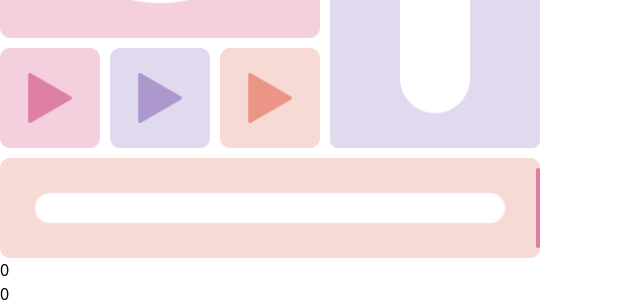
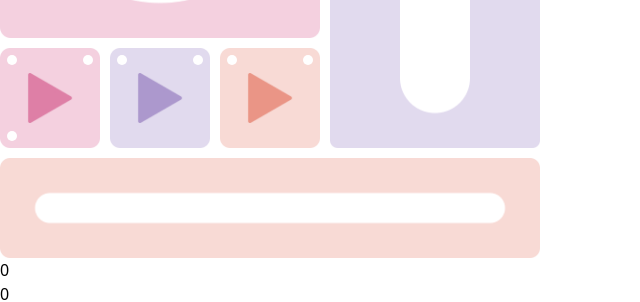
Before and after one commit to kaiiy/stud.io, a Nuxt app: page / in a window 1280 px wide. Shown: the part 282-584 px from the top of the page, without its empty margins (0-640 px from the left). Built offline with nearby package versions, Linux system fonts and the light colour scheme.

Commit message:
feat: add next btn light

```diff
--- a/assets/ts/parts/def-size.ts
+++ b/assets/ts/parts/def-size.ts
@@ -32,6 +32,10 @@ export const CIRCLE_MOD_SIZE = {
     SM_RADIUS: 0.075,
     LG_RADIUS: 0.15,
   },
+  LIGHT: {
+    MARGIN: 0.07,
+    RADIUS: 0.1 / 2,
+  },
 };
 
 export const LONG_MOD_SIZE = {
--- a/assets/ts/parts/get-size.ts
+++ b/assets/ts/parts/get-size.ts
@@ -34,6 +34,10 @@ export const getCircleHvSize = (baseSize: number) => ({
     CIRCLE_MOD_SIZE.HV.SM_RADIUS + CIRCLE_MOD_SIZE.HV.BONE,
     baseSize
   ),
+});
+export const circleLightSize = (baseSize: number) => ({
+  radius: getActualSize(CIRCLE_MOD_SIZE.LIGHT.RADIUS, baseSize),
+  margin: getActualSize(CIRCLE_MOD_SIZE.LIGHT.MARGIN, baseSize),
 });
 
 // middle
--- a/assets/ts/style/to-px.ts
+++ b/assets/ts/style/to-px.ts
@@ -8,12 +8,17 @@ export const widthPx = (value: number) => ({ width: toPx(value) });
 export const topPx = (value: number) => ({ top: toPx(value) });
 export const bottomPx = (value: number) => ({ bottom: toPx(value) });
 export const leftPx = (value: number) => ({ left: toPx(value) });
+export const rightPx = (value: number) => ({ right: toPx(value) });
 
 // margin
 export const marginRightPx = (value: number) => ({ marginRight: toPx(value) });
 export const marginBottomPx = (value: number) => ({
   marginBottom: toPx(value),
 });
+export const marginTopPx = (value: number) => ({ marginTop: toPx(value) });
+export const marginLeftPx = (value: number) => ({
+  marginLeft: toPx(value),
+});
 
 // gap
 export const gapPx = (value: number) => ({ gap: toPx(value) });
--- a/components/module/long/index.vue
+++ b/components/module/long/index.vue
@@ -48,11 +48,11 @@ const liquidWidth = getLiquidSize(modInnerWidth, props.liquidRate)
     </div>
 
     <!-- light  -->
-    <img v-show="showCircleLight" class="comp-default z-30" :style="{
+    <!-- <img v-show="showCircleLight" class="comp-default z-30" :style="{
       ...heightPx(lightHeight), ...topPx(lightTop), ...leftPx(lightLeft)
     }" src="@/assets/img/parts/long-light-circle.png" />
     <img v-show="showMiddleLight" class="comp-default z-30" :style="{
       ...heightPx(lightHeight), ...topPx(lightTop), ...leftPx(lightLeft)
-    }" src="@/assets/img/parts/long-light-middle.png" />
+    }" src="@/assets/img/parts/long-light-middle.png" /> -->
   </div>
 </template>
--- a/components/module/next/circle-btn.vue
+++ b/components/module/next/circle-btn.vue
@@ -1,6 +1,7 @@
 <script setup lang="ts">
-import { getNextModSize } from "@/assets/ts/parts/get-size"
-import { heightPx } from "assets/ts/style/to-px"
+import { getNextModSize, circleLightSize } from "@/assets/ts/parts/get-size"
+import { heightPx, topPx, leftPx, rightPx, bottomPx } from "assets/ts/style/to-px"
+import Circle from "@/components/shapes/circle.vue"
 
 type Props = {
   baseSize: number,
@@ -12,10 +13,25 @@ const {
   height: modHeight,
 } = getNextModSize(props.baseSize)
 
+const {
+  margin: lightMargin, radius: lightRadius
+} = circleLightSize(props.baseSize)
 </script>
 
 <template>
-  <img @click="handleClick()" class="cursor-pointer col-span-1 row-span-1" :style="{
-    ...heightPx(modHeight)
-  }" src="@/assets/img/parts/circle-btn.png" />
+  <div class="relative col-span-1 row-span-1">
+    <img @click="handleClick()" class="absolute cursor-pointer" :style="{
+      ...heightPx(modHeight)
+    }" src="@/assets/img/parts/circle-btn.png" />
+
+    <Circle class="absolute" color="white" :radius="lightRadius" :style="{
+      ...topPx(lightMargin), ...leftPx(lightMargin)
+    }" />
+    <Circle class="absolute" color="white" :radius="lightRadius" :style="{
+      ...topPx(lightMargin), ...rightPx(lightMargin)
+    }" />
+    <Circle class="absolute" color="white" :radius="lightRadius" :style="{
+      ...bottomPx(lightMargin), ...leftPx(lightMargin)
+    }" />
+  </div>
 </template>
--- a/components/module/next/long-btn.vue
+++ b/components/module/next/long-btn.vue
@@ -1,6 +1,7 @@
 <script setup lang="ts">
-import { getNextModSize } from "@/assets/ts/parts/get-size"
-import { heightPx } from "assets/ts/style/to-px"
+import { getNextModSize, circleLightSize } from "@/assets/ts/parts/get-size"
+import { heightPx, topPx, leftPx, rightPx, bottomPx } from "assets/ts/style/to-px"
+import Circle from "@/components/shapes/circle.vue"
 
 type Props = {
   baseSize: number,
@@ -12,10 +13,22 @@ const {
   height: modHeight,
 } = getNextModSize(props.baseSize)
 
+const {
+  margin: lightMargin, radius: lightRadius
+} = circleLightSize(props.baseSize)
 </script>
 
 <template>
-  <img @click="handleClick()" class="cursor-pointer col-span-1 row-span-1" :style="{
-    ...heightPx(modHeight)
-  }" src="@/assets/img/parts/long-btn.png" />
+  <div class="relative col-span-1 row-span-1">
+    <img @click="handleClick()" class="absolute cursor-pointer" :style="{
+      ...heightPx(modHeight)
+    }" src="@/assets/img/parts/long-btn.png" />
+
+    <Circle class="absolute" color="white" :radius="lightRadius" :style="{
+      ...topPx(lightMargin), ...leftPx(lightMargin)
+    }" />
+    <Circle class="absolute" color="white" :radius="lightRadius" :style="{
+      ...topPx(lightMargin), ...rightPx(lightMargin)
+    }" />
+  </div>
 </template>
--- a/components/module/next/middle-btn.vue
+++ b/components/module/next/middle-btn.vue
@@ -1,6 +1,7 @@
 <script setup lang="ts">
-import { getNextModSize } from "@/assets/ts/parts/get-size"
-import { heightPx } from "assets/ts/style/to-px"
+import { getNextModSize, circleLightSize } from "@/assets/ts/parts/get-size"
+import { heightPx, topPx, leftPx, rightPx, bottomPx } from "assets/ts/style/to-px"
+import Circle from "@/components/shapes/circle.vue"
 
 type Props = {
   baseSize: number,
@@ -12,10 +13,22 @@ const {
   height: modHeight,
 } = getNextModSize(props.baseSize)
 
+const {
+  margin: lightMargin, radius: lightRadius
+} = circleLightSize(props.baseSize)
 </script>
 
 <template>
-  <img @click="handleClick()" class="cursor-pointer col-span-1 row-span-1" :style="{
-    ...heightPx(modHeight)
-  }" src="@/assets/img/parts/middle-btn.png" />
+  <div class="relative col-span-1 row-span-1">
+    <img @click="handleClick()" class="absolute cursor-pointer" :style="{
+      ...heightPx(modHeight)
+    }" src="@/assets/img/parts/middle-btn.png" />
+
+    <Circle class="absolute" color="white" :radius="lightRadius" :style="{
+      ...topPx(lightMargin), ...leftPx(lightMargin)
+    }" />
+    <Circle class="absolute" color="white" :radius="lightRadius" :style="{
+      ...topPx(lightMargin), ...rightPx(lightMargin)
+    }" />
+  </div>
 </template>
--- /dev/null
+++ b/components/shapes/circle.vue
@@ -0,0 +1,14 @@
+<script setup lang="ts">
+const props = defineProps<{
+  radius: number,
+  color: string,
+}>();
+
+const viewBoxStr = computed(() => `0, 0, ${props.radius * 2}, ${props.radius * 2}`)
+</script>
+
+<template>
+  <svg :width="radius * 2" :height="radius * 2" :viewBox="viewBoxStr" xmlns="http://www.w3.org/2000/svg">
+    <circle :cx="radius" :cy="radius" :r="radius" :fill="color" />
+  </svg>
+</template>
```
